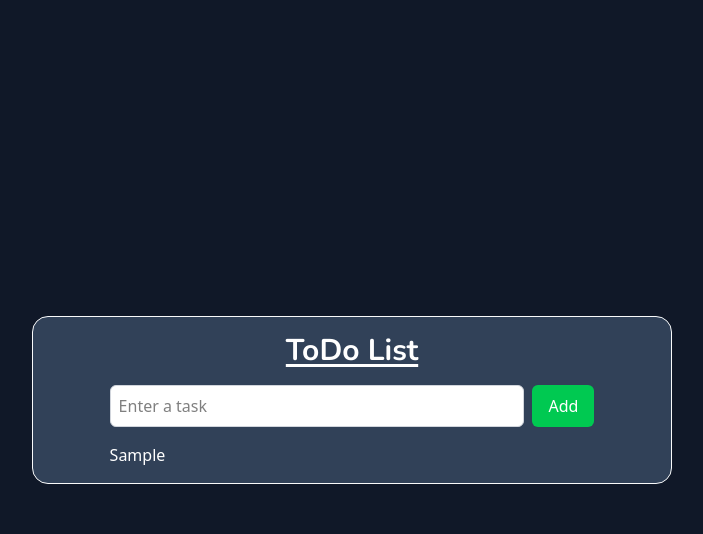
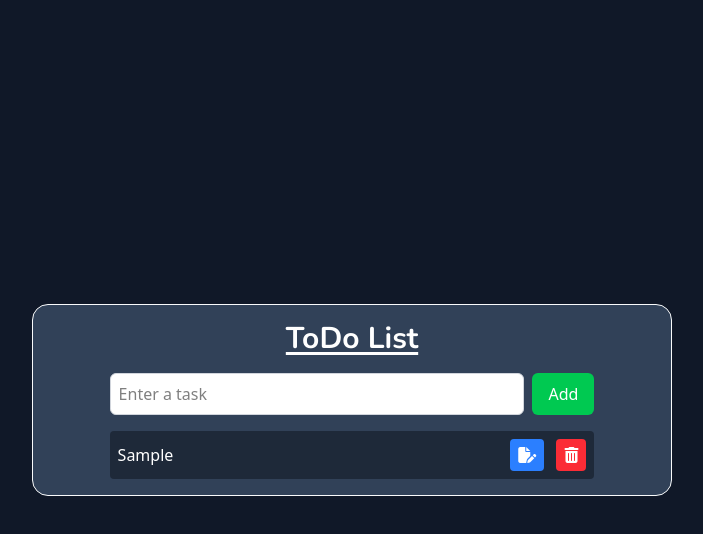
Before and after one commit to shazzad098/To-Do-List, a website built with Vite: page index.html in a window 1280 px wide. Both pictures are taken after typing "Sample" into the empty fields and a click on the button "Add". Shown: the whole page, without its empty margins (288-991 px from the left). Built offline with nearby package versions, Linux system fonts and the light colour scheme.

Commit message:
added edit and delete button for the created tasks

```diff
--- a/index.html
+++ b/index.html
@@ -8,6 +8,10 @@
       href="https://fonts.googleapis.com/css2?family=Nunito:ital,wght@0,200..1000;1,200..1000&display=swap"
       rel="stylesheet"
     />
+
+    <!-- Font Awesome cdn -->
+    <link rel="stylesheet" href="https://cdnjs.cloudflare.com/ajax/libs/font-awesome/6.7.2/css/all.min.css" integrity="sha512-Evv84Mr4kqVGRNSgIGL/F/aIDqQb7xQ2vcrdIwxfjThSH8CSR7PBEakCr51Ck+w+/U6swU2Im1vVX0SVk9ABhg==" crossorigin="anonymous" referrerpolicy="no-referrer" />
+
     <link href="style.css" rel="stylesheet" />
     <title>To-Do List</title>
     <style>
@@ -38,6 +42,7 @@
         </button>
       </div>
       <ul id="taskList" class="space-y-2 w-[80%] text-white"></ul>
+
     </div>
     <script src="script.js"></script>
   </body>
--- a/script.js
+++ b/script.js
@@ -7,7 +7,18 @@ addTaskButton.addEventListener("click", () => {
   const taskText = taskInput.value;
   if (taskText.trim() !== "") {
     const li = document.createElement("li");
-    li.textContent = taskText;
+    li.className = "flex items-center justify-between p-2 bg-gray-800 rounded";
+    li.innerHTML = `
+      <span class="task-text">${taskText}</span>
+      <div>
+        <button class="edit-btn px-2 py-1 bg-blue-500 hover:bg-blue-600 text-white rounded mr-2 cursor-pointer">
+          <i class="fa-solid fa-file-pen"></i>
+        </button>
+        <button class="delete-btn px-2 py-1 bg-red-500 hover:bg-red-600 text-white rounded cursor-pointer">
+          <i class="fa-solid fa-trash-can"></i>
+        </button>
+      </div>
+    `;
     taskList.appendChild(li);
     taskInput.value = "";
   } else {
```
